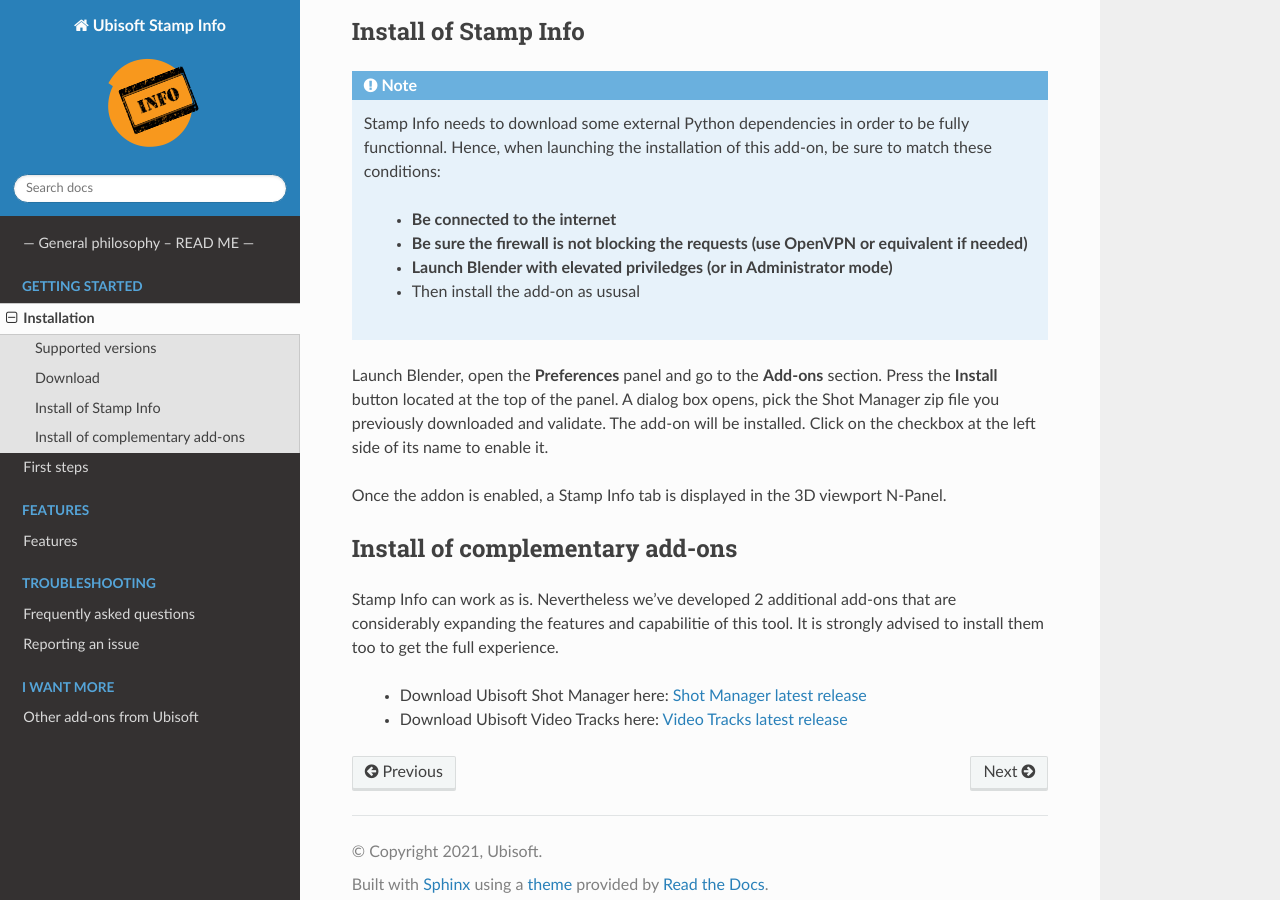
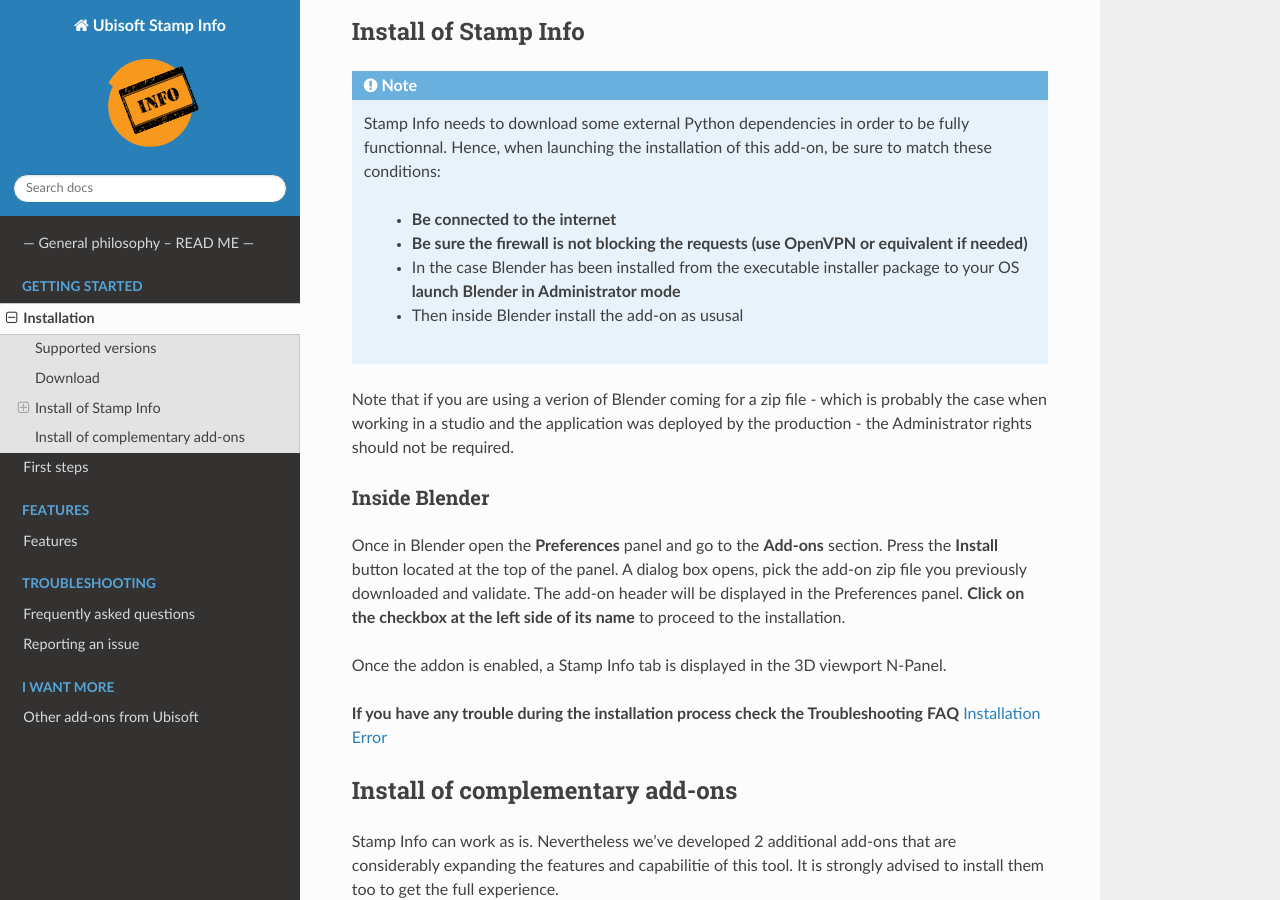
Before and after one commit to ubisoft/stampinfo, a Sphinx documentation site: the page built from docs/getting-started/install.rst, in a window 1280 px wide and 900 px high, scrolled down 386 px. Built offline with Sphinx 7.4.7 and the Read the Docs theme 2.0.0, drawn with Linux system fonts in a browser that asks for light colours.

Commit message:
doc: update faq

```diff
--- a/docs/getting-started/install.rst
+++ b/docs/getting-started/install.rst
@@ -31,16 +31,23 @@
 
         - **Be connected to the internet**
         - **Be sure the firewall is not blocking the requests (use OpenVPN or equivalent if needed)**
-        - **Launch Blender with elevated priviledges (or in Administrator mode)**
-        - Then install the add-on as ususal
+        - In the case Blender has been installed from the executable installer package to your OS **launch Blender in Administrator mode**
+        - Then inside Blender install the add-on as ususal
 
+Note that if you are using a verion of Blender coming for a zip file - which is probably the case when working in a studio and the
+application was deployed by the production - the Administrator rights should not be required.
 
-Launch Blender, open the **Preferences** panel and go to the **Add-ons** section.
-Press the **Install** button located at the top of the panel. A dialog box opens, pick the Shot Manager
+Inside Blender
+**************
+
+Once in Blender open the **Preferences** panel and go to the **Add-ons** section.
+Press the **Install** button located at the top of the panel. A dialog box opens, pick the add-on
 zip file you previously downloaded and validate.
-The add-on will be installed. Click on the checkbox at the left side of its name to enable it.
+The add-on header will be displayed in the Preferences panel. **Click on the checkbox at the left side of its name** to proceed to the installation.
 
 Once the addon is enabled, a Stamp Info tab is displayed in the 3D viewport N-Panel.
+
+**If you have any trouble during the installation process check the Troubleshooting FAQ** :ref:`Installation Error <error-during-installation>`
 
 
 Install of complementary add-ons
```
Also changed, not shown: docs/troubleshoot/faq.rst (+29 -0 lines).
